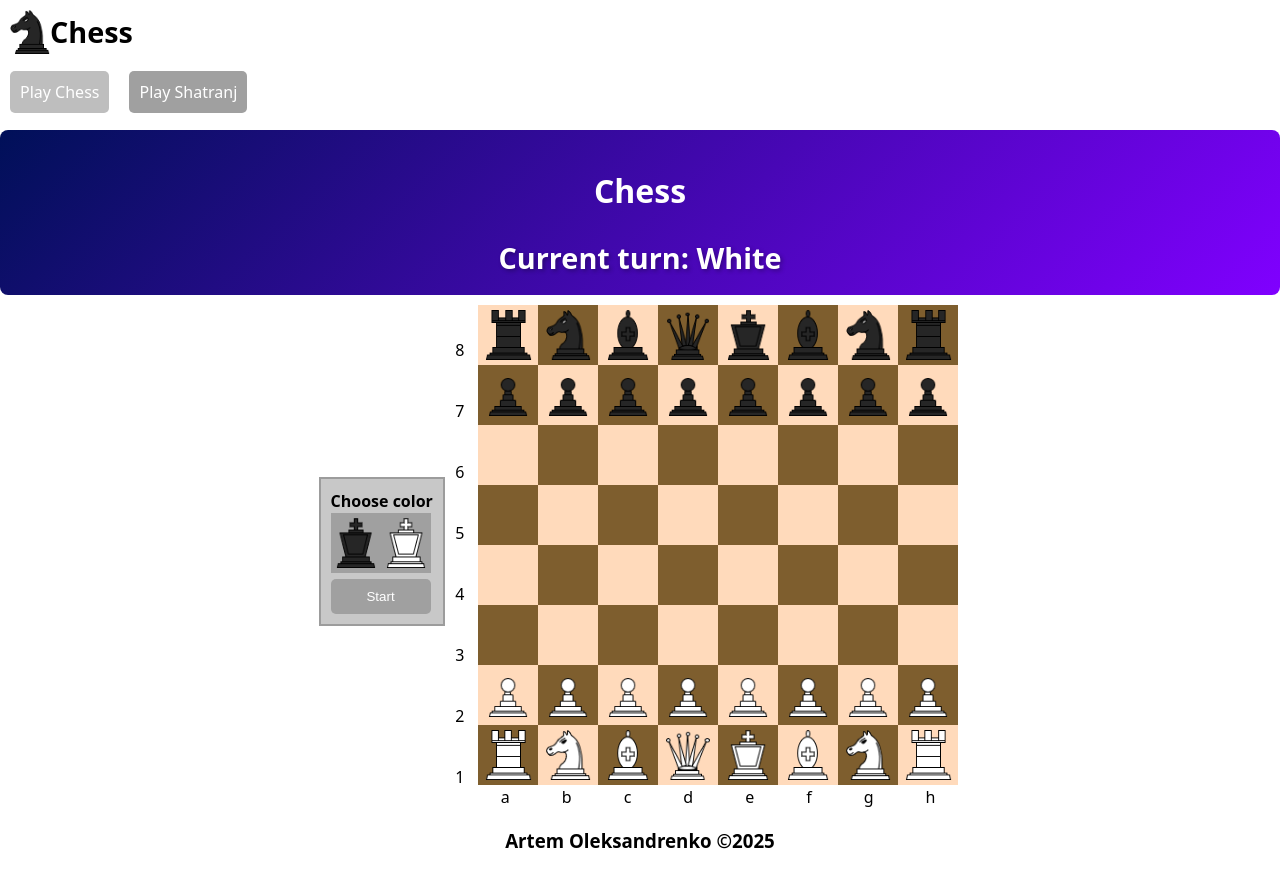
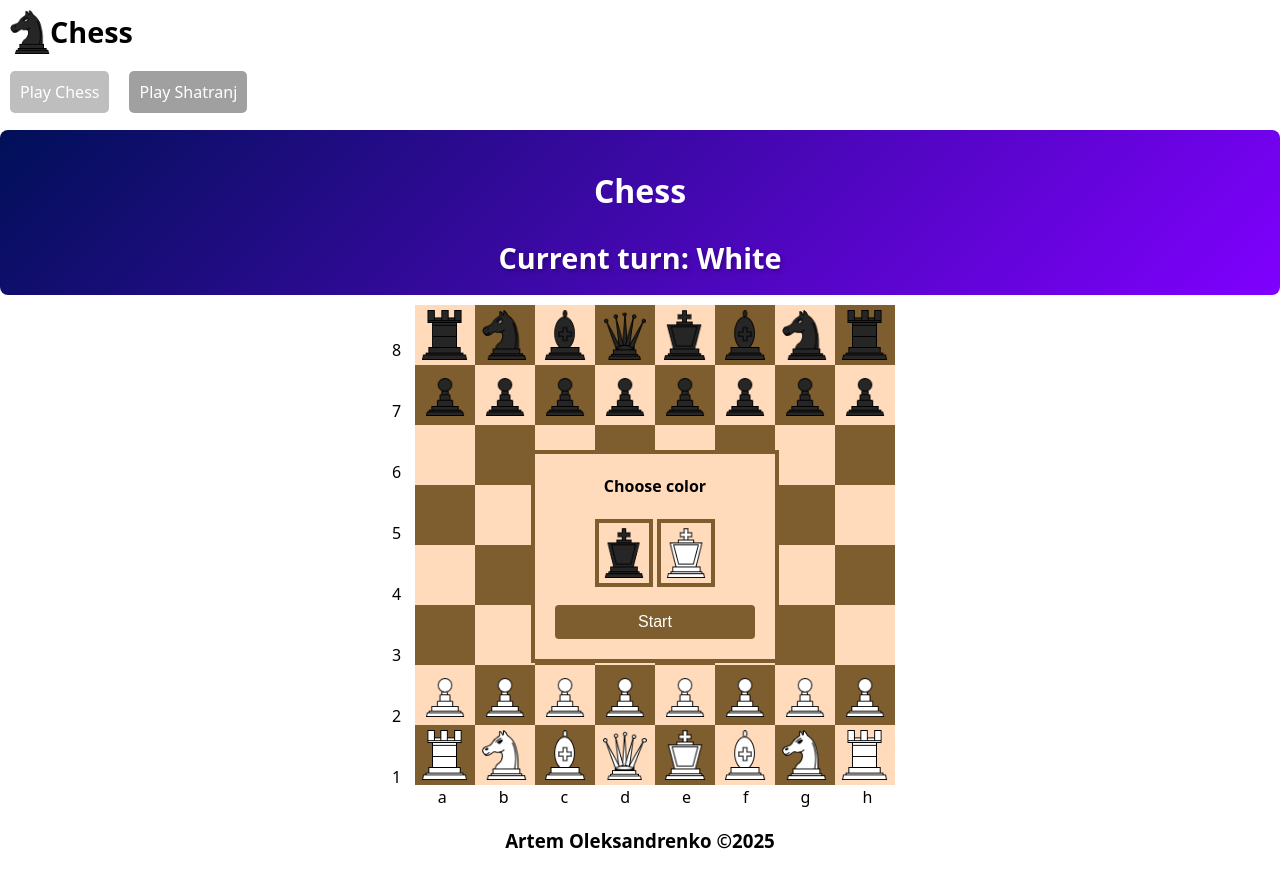
Before and after one commit to Oleksandrenko-Artem/chess, a React (Vite) app: page /play-chess in a window 1280 px wide. Built offline with nearby package versions, Linux system fonts and the light colour scheme.

Commit message:
Add game status output

```diff
--- a/src/components/ChessBoard/ChessBoard.jsx
+++ b/src/components/ChessBoard/ChessBoard.jsx
@@ -4,11 +4,12 @@ import Promotion from '../Promotion/Promotion';
 import styles from './ChessBoard.module.scss';
 import black_king from '../../assets/images/icons/black_king.png';
 import white_king from '../../assets/images/icons/white_king.png';
-import { useAppContext } from '../../contexts/Context';
 import actionTypes from '../../reducers/actionTypes';
 import { initialGameState, initialOldGameState } from '../../constants';
+import { useAppContext } from '../../contexts/Context';
 
-const ChessBoard = () => {
+const ChessBoard = (props) => {
+    const { status, turn } = props;
     const horizontalAxis = ["a", "b", "c", "d", "e", "f", "g", "h"];
     const horizontalAxisSecond = ["h", "g", "f", "e", "d", "c", "b", "a"];
     const verticalAxis = ["1", "2", "3", "4", "5", "6", "7", "8"];
@@ -40,12 +41,41 @@ const ChessBoard = () => {
             dispatch({ type: actionTypes.RESET_GAME, payload: { initialState: initialOldGameState } });
         }
     };
+    const gameStatusStyle = () => {
+        if (start === false) {
+            return styles['game-status'];
+        } else if (status === 'White wins' || status === 'Black wins' || status === 'Draw') {
+            return styles['game-status'];
+        } else {
+            return styles['hide-game-status'];
+        }
+    }
+    console.log(status)
+    const gameStatusMessage = () => {
+        if (status === 'White wins') {
+            return 'White wins!';
+        }
+        if (status === 'Black wins') {
+            return 'Black wins!';
+        }
+        if (status === 'Draw') {
+            if (window.localStorage.getItem('chess_variant') === 'shatranj') {
+                if (turn === 'white') {
+                    return 'Black wins!';
+                } else {
+                    return 'White wins!';
+                }
+            }
+            return 'The game is a draw!';
+        }
+    };
     return (
         <article className={styles['wrapper']}>
-            <div className={styles['choose-color']}>
+            <div className={gameStatusStyle()}>
                 {start !== true && <div>
                     <div>
                         <span>Choose color</span>
+                        <h2>{gameStatusMessage()}</h2>
                         <div>
                             <img src={black_king} alt="white" onClick={onClickBlack} />
                             <img src={white_king} alt="black" onClick={onClickWhite} />
@@ -55,9 +85,21 @@ const ChessBoard = () => {
                         <button onClick={onClickStart}>Start</button>
                     </div>
                 </div>}
-                {start !== false && <div>
-                    <button onClick={onClickStartNew}>Start again</button>
-                </div>}
+                {status !== status.ongoing && start === true &&
+                    <div className={styles['game-message']}>
+                        <h2>{gameStatusMessage()}</h2>
+                        {status === 'White wins' ?
+                            (<img src={white_king} alt="white" />) :
+                            status === 'Black wins' ?
+                                (<img src={black_king} alt="black" />) : null}
+                        {window.localStorage.getItem('chess_variant') === 'shatranj' && status === 'Draw' && turn === 'white' ? (
+                            <img src={black_king} alt="white" />
+                        ) : window.localStorage.getItem('chess_variant') === 'shatranj' && status === 'Draw' && turn === 'black' ? (
+                            <img src={white_king} alt="black" />
+                        ) : null}
+                        <button onClick={onClickStartNew}>Start again</button>
+                    </div>
+                }
             </div>
             <div className={styles['coordinates']}>
                 <div className={verticalClass}>
--- a/src/components/ChessBoard/ChessBoard.module.scss
+++ b/src/components/ChessBoard/ChessBoard.module.scss
@@ -7,49 +7,55 @@
         text-align: center;
         color: black;
     }
-    .choose-color {
-        margin-bottom: 10px;
-        min-width: 7.5%;
-        background-color: rgb(200, 200, 200);
-        padding: 10px;
-        border: 2px solid rgb(156, 156, 156);
-        div {
-            display: inherit;
-            align-items: center;
-            justify-content: space-between;
-            gap: 10px;
-            div {
-                display: inherit;
-                flex-direction: column;
+    .game-status {
+        text-align: center;
+        position: absolute;
+        z-index: 10;
+        width: 200px;
+        background-color: rgb(255, 218, 187);
+        border: 4px solid rgb(126, 94, 46);
+        padding: 20px;
+        margin-left: 30px;
         span {
             color: black;
             font-weight: bold;
         }
-                div {
-                    display: inherit;
-                    flex-direction: row;
         img {
             cursor: pointer;
+            margin: 2px;
             padding: 5px;
             width: 40px;
             height: 50px;
-                        background-color: rgb(160, 160, 160);
+            background-color: rgb(255, 218, 187);
+            border: 4px solid rgb(126, 94, 46);
+            &:hover {
+                border: 4px solid green;
             }
-                    img:hover {
-                        background-color: rgb(190, 190, 190);
+        }
+        button {
+            width: 100%;
+            margin-top: 10px;
+            padding: 8px 16px;
+            background-color: rgb(126, 94, 46);
+            color: white;
+            border: none;
+            border-radius: 4px;
+            cursor: pointer;
+            font-size: 1rem;
+            &:hover {
+                background-color: rgb(126, 104, 71);
             }
         }
     }
-            button {
-                width: 100px;
-                color: white;
-                background-color: rgb(160, 160, 160);
-                border-radius: 5px;
+    .hide-game-status {
+        display: none;
+    }
+    .game-message {
+        img {
+            cursor: default;
             border: none;
-                padding: 10px;
             &:hover {
-                    background-color: rgb(180, 180, 180);
-                }
+                border: none;
             }
         }
     }
--- a/src/pages/ChessPage.jsx
+++ b/src/pages/ChessPage.jsx
@@ -32,7 +32,7 @@ const ChessPage = () => {
                 <h1>Chess</h1>
                 <h2>{gameStatusMessage()}</h2>
             </div>
-            <ChessBoard />
+            <ChessBoard status={appState?.status} />
         </div>
     );
 };
--- a/src/pages/ShatranjPage.jsx
+++ b/src/pages/ShatranjPage.jsx
@@ -39,7 +39,7 @@ const ShatranjPage = () => {
                 <h1>Shatranj</h1>
                 <h2>{gameStatusMessage()}</h2>
             </div>
-            <ChessBoard />
+            <ChessBoard status={appState?.status} turn={appState?.playerTurn} />
         </div>
     );
 };
```
Lines whose indentation alone changed are shown as unchanged.
